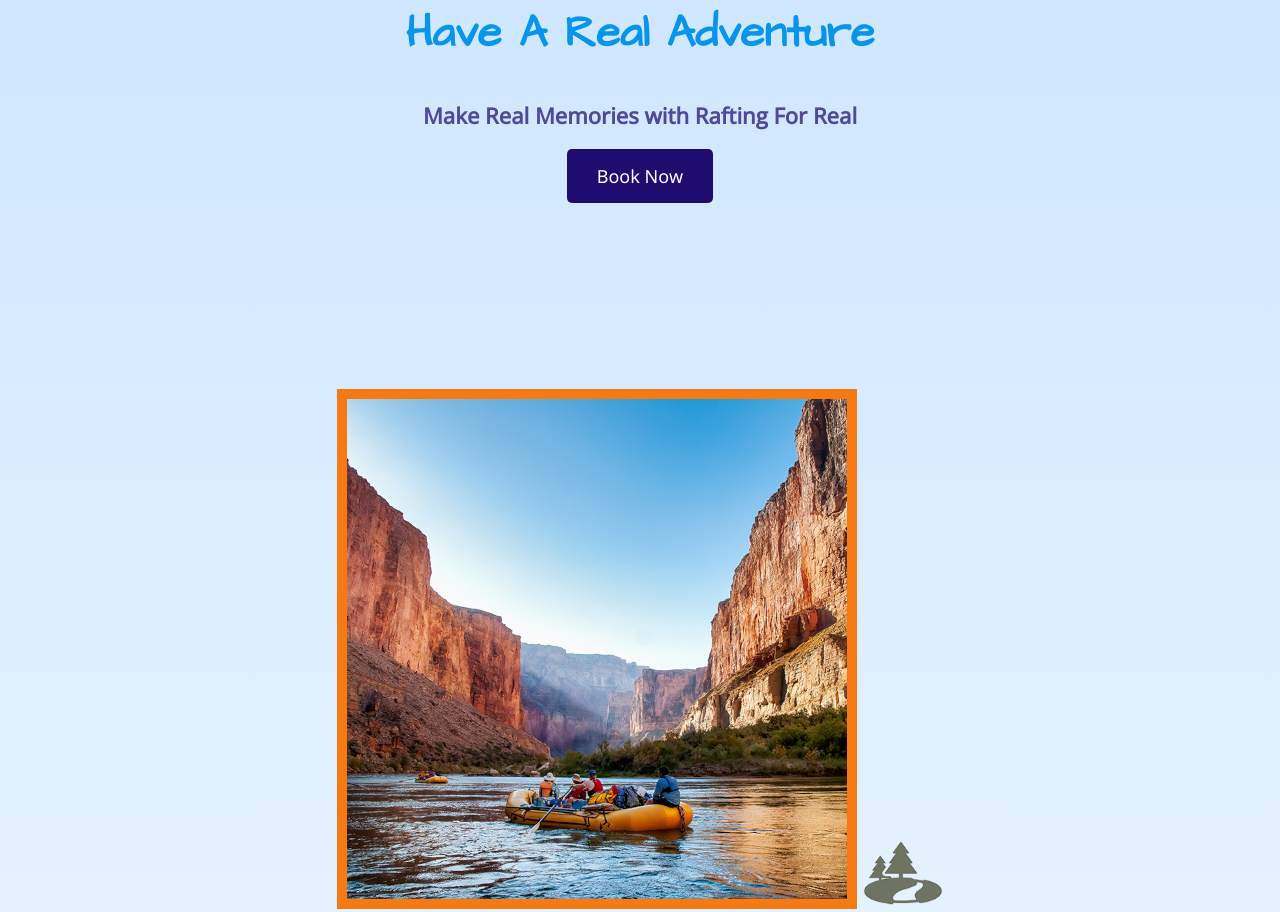
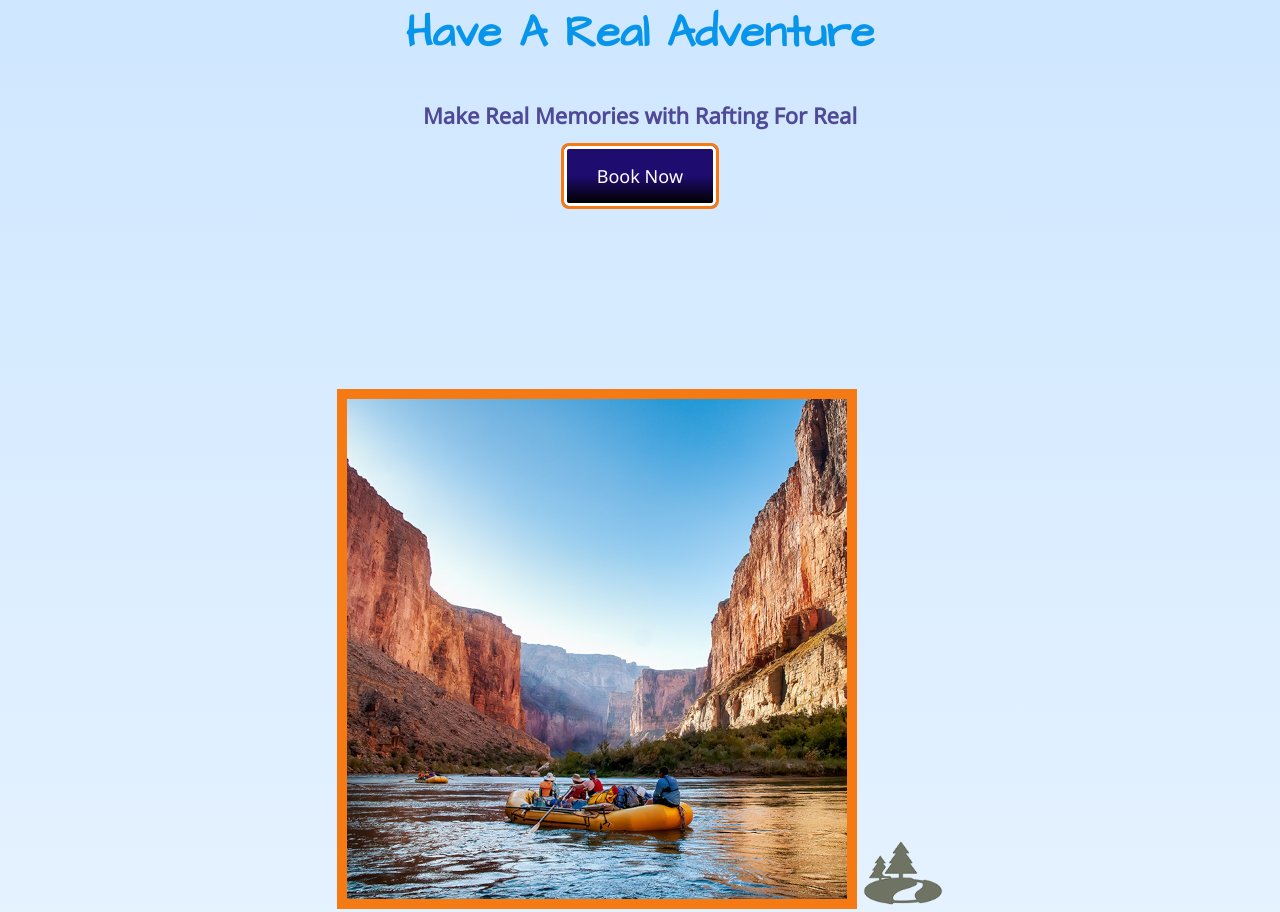
Before and after one commit to bpavlakos-edu/wdd130, a plain HTML site: page wwr/index.html in a window 1280 px wide. Shown: the part 799-1711 px from the top of the page. Drawn offline with nearby package versions, Linux system fonts and the light colour scheme.

Commit message:
Changed buttons to have more visibility

```diff
--- a/wwr/styles/style.css
+++ b/wwr/styles/style.css
@@ -49,18 +49,25 @@ nav a:hover{
 .book, .join{
     text-decoration: none;
     background-color: #1E0C6F;
-    color: #ffffff;
+    color: #fff;
     transition-duration: 200ms;
     font-size: 18px; /*Step 02*/
     padding: 15px 30px; /*Step 04*/
     margin-top: 50px; /*Step 05*/
     border-radius: 5px; /*Rounded button!*//*Step 06*/
+    border: 3px solid #fff; /*Added for better visibility*/
+    box-shadow: 0px 0px 0px 3px #f67a14;
+    background-image: linear-gradient(#1E0C6F 50%, #000);
+
 }
 
 .book:hover, .join:hover{
-    background-color: #0695EA;
+    background-color: #0696ea;
     color: #1E0C6F;
     /*text-decoration: underline;*/
+    border: 3px solid #1E0C6F; /*Added for better visibility*/
+    box-shadow: 0px 0px 10px 5px #f67a14;
+    background-image: linear-gradient(#0696ea,#fff);
 }
 
 .button-box{
```
